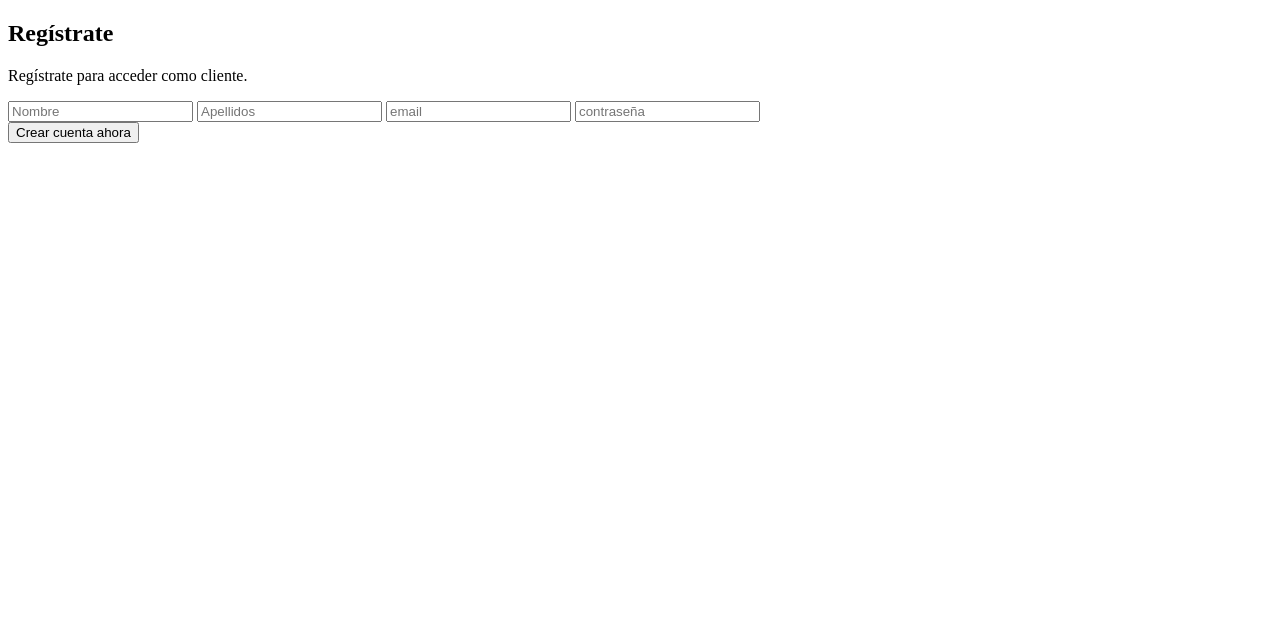
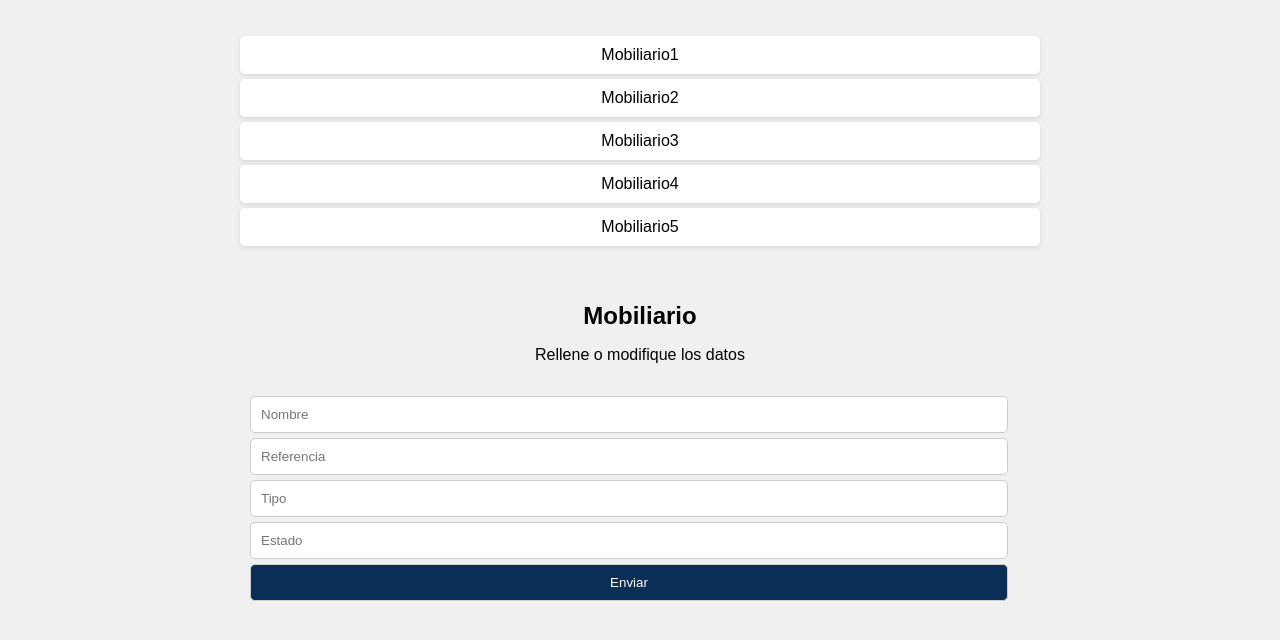
Before and after one commit to MariaMV81/polo_digital, a plain HTML site: page public/html/mobiliario.html in a window 1280 px wide. Drawn offline with Linux system fonts and the light colour scheme.

Commit message:
crear contenido polo_digital

```diff
--- a/public/css/style.css
+++ b/public/css/style.css
@@ -16,21 +16,42 @@ body {
 
 /* Estilos para el header y navegación */
 .navbar {
-    background-color: #ddd;
+    background-color:rgb(2, 2, 83);
 }
 
 .navbar-nav {
-    margin: 0;
+    margin: 40px;
 }
 
 .nav-link {
-    color: #000000;
-    margin-right: 20px;
+    color: #aec9e4;
+    margin-right: 40px;
+    padding-right: 50px;
+}
+.nav-link :hover {
+    color: rgb(220, 220, 230);
+
+
 }
 
 .form-control {
     margin-right: 10px;
 
+}
+
+.btn-primary-dark {
+    background-color: #0672dd;
+    /* Aquí puedes usar el color de fondo que desees */
+    border-color: #064f97;
+    /* Cambia el color del borde si es necesario */
+}
+
+.btn-primary-dark:hover {
+    background-color: #648eb8;
+    /* Cambia el color al pasar el cursor por encima, si lo deseas */
+    border-color: #648eb8;
+    /* Borde al pasar el cursor por encima */
+    /* Otros estilos hover si son necesarios */
 }
 
 /* Estilos para el carrusel */
@@ -42,10 +63,12 @@ body {
 }
 
 h1{
+    font-size: 2em;
     color: #062444;
 }
 
 p{
+    font-size: 1.2em;
     color: #062444;
 }
 
@@ -66,10 +89,11 @@ footer {
     margin-top: 50px;
 }
 
+
 footer ul {
     list-style: none;
-    padding: 0;
-    margin: 0;
+    padding: 10px;
+    margin: 20px;
 }
 
 .izq {
@@ -115,7 +139,7 @@ input[type="email"] {
 .btn-block {
     display: block;
     width: 100%;
-    padding: 10px;
+    padding: 15px;
     border: none;
     border-radius: 5px;
     background-color: #062444;
@@ -129,7 +153,7 @@ input[type="email"] {
 
 .rrss a {
     margin-right: 10px;
-    color: #000;
+    color: rgb(0, 0, 0);
 }
 
 /* Resto de estilos */
--- a/public/html/mobiliario.html
+++ b/public/html/mobiliario.html
@@ -1,51 +1,42 @@
 <!DOCTYPE html>
 <html lang="en">
-<head>
-    <meta charset="UTF-8">
-    <meta name="viewport" content="width=device-width, initial-scale=1.0">
-    <title>Mobiliriario</title>
-</head>
-<body>
+  <head>
+    <meta charset="UTF-8" />
+    <meta name="viewport" content="width=device-width, initial-scale=1.0" />
+    <title>Mobiliario</title>
+    <link rel="stylesheet" href="/public/css/clientes.css" />
+  </head>
+  <body>
+    <div class="listado-container">
+      <ul class="listadoClientes">
+        <li>Mobiliario1</li>
+        <li>Mobiliario2</li>
+        <li>Mobiliario3</li>
+        <li>Mobiliario4</li>
+        <li>Mobiliario5</li>
+      </ul>
+    </div>
+<div className="formulario-container"></div>
+    <section className="registrarse">
 
-    <section className="formulario container">
-      <div className="registrarse">
-        <h2>Regístrate</h2>
-        <p>
-          Regístrate para acceder como cliente.
-        </p>
+        <h1>Mobiliario</h1>
+        <p>Rellene o modifique los datos</p>
 
         <form>
           <div className="input-button">
-            <input
-              type="text"
-              placeholder="Nombre"
-              name="Name"
-            />
-            <input
-              type="text"
-              placeholder="Apellidos"
-              name="Surname"
-            />
-            <input
-              type="email"
-              placeholder="email"
-              name="email"
-            />
-            <input
-              type="password"
-              required
-              placeholder="contraseña"
-              name="password"
-            />
+            <input type="text" placeholder="Nombre" name="Nombre" />
+            <input type="text" placeholder="Referencia" name="referencia" />
+            <input type="text" placeholder="Tipo" name="tipo" />
+            <input type="text" placeholder="Estado" name="estado" />
+
+
           </div>
           <div>
-            <button className="button" type="submit" >
-              Crear cuenta ahora
-            </button>
+            <button className="button" type="submit">Enviar</button>
           </div>
         </form>
-      </div>
+
     </section>
-
-</body>
+</div>
+  </body>
 </html>
```
Also changed, not shown: public/html/inventario.html (+29 -38 lines), public/index.html (+6 -6 lines).
